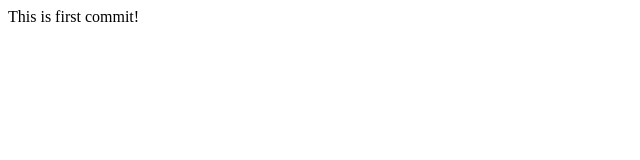
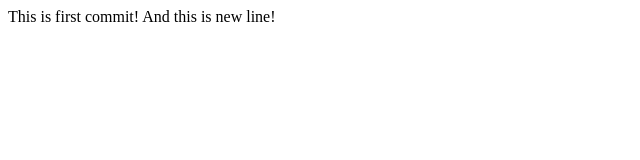
Before and after one commit to patronusv/frontend_test, a plain HTML site: page index.html in a window 1280 px wide. Shown: the whole page, without its empty margins (0-640 px from the left). Drawn offline with Linux system fonts and the light colour scheme.

Commit message:
added line

```diff
--- a/index.html
+++ b/index.html
@@ -7,5 +7,6 @@
 </head>
 <body>
     This is first commit!
+    And this is new line!
 </body>
 </html>
```
